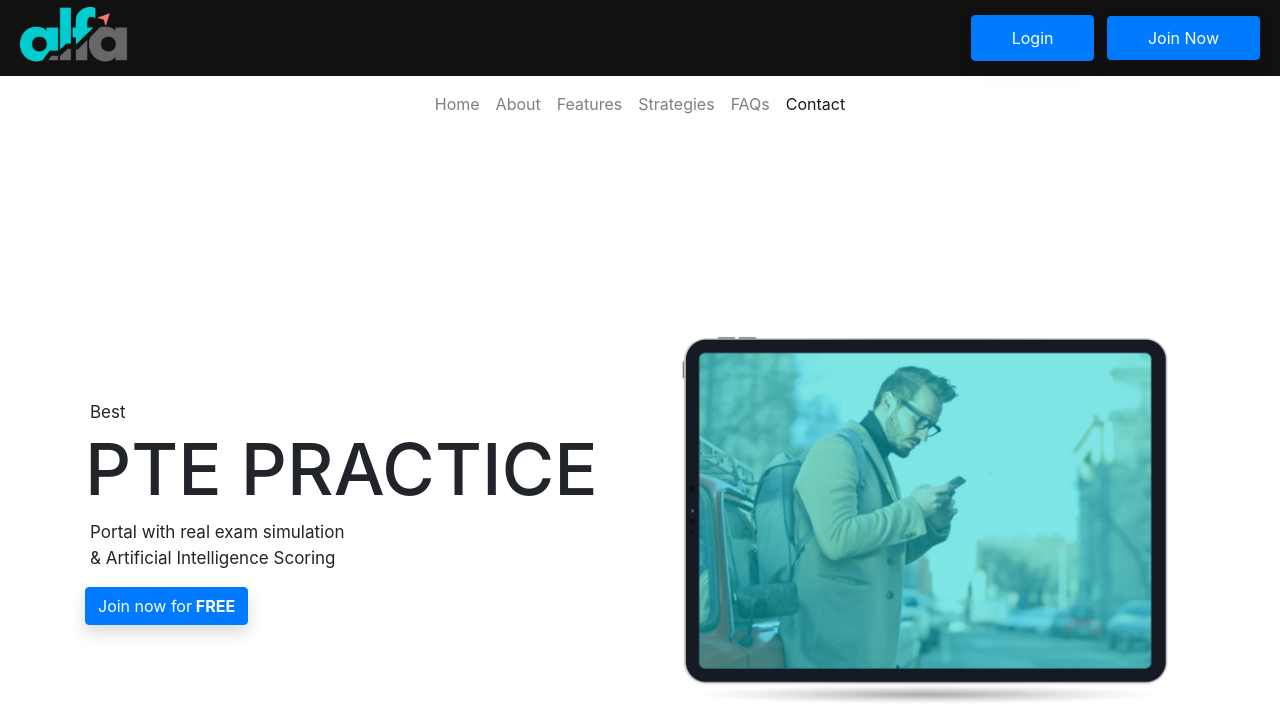
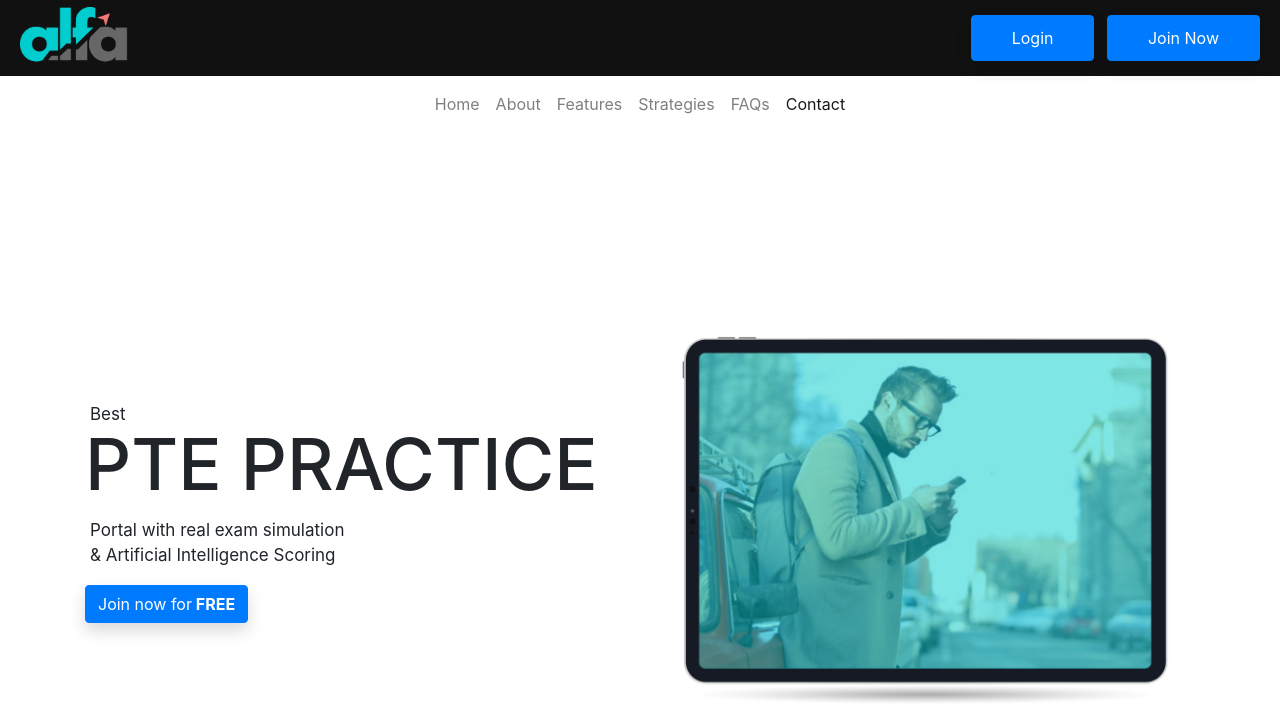
Before and after one commit to PVKotecha/alpha, a PHP site: page /index.html in a window 1280 px wide. Shown: the top 714 px of the page. Run offline with PHP 8.4, Linux system fonts and the light colour scheme; some libraries are stand-ins or nearby versions.

Commit message:
[fix] feedback 4

```diff
--- a/assets/css/alfapte-style.css
+++ b/assets/css/alfapte-style.css
@@ -44,9 +44,9 @@ button:focus{
 .alfa-header-top-btn-wrapper .btn-primary{
     padding: 10px 40px;
 }
-.alfa-btn-join-now{
+/* .alfa-btn-join-now{
     padding: 9px 40px !important;
-}
+} */
 /*Header*/
 .foxapp-header{
     top: 90px;
@@ -62,6 +62,8 @@ button:focus{
 }
 .slide .content-bottom h2 {
     font-size: 72px;
+    line-height: 1;
+    margin-bottom: 18px;
 }
 .slide .content-bottom p {
     max-width: 300px;
@@ -126,7 +128,7 @@ button:focus{
     min-height: 245px;
 }
 .other-features .other-features-slider .item p{
-    font-size: 15px;
+    font-size: 13px;
 }
 /*Tutorial Videos*/
 .screenshots .screenshots-slider .item{
```
